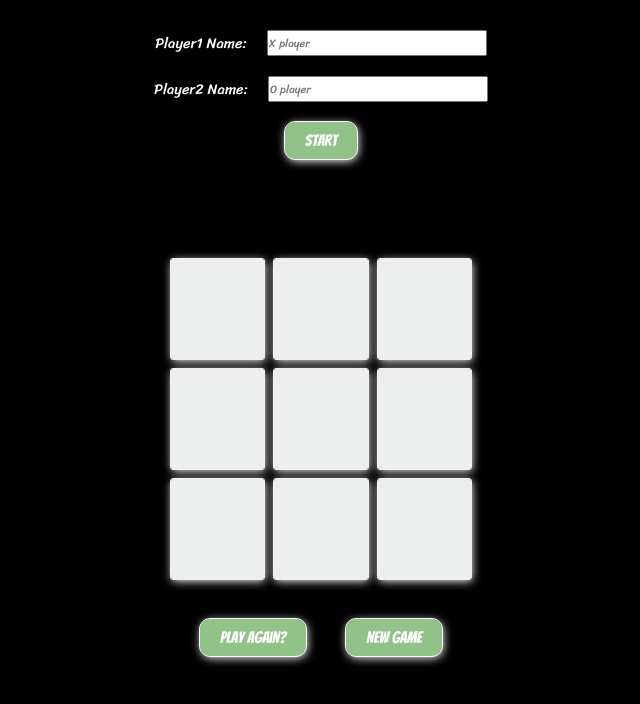
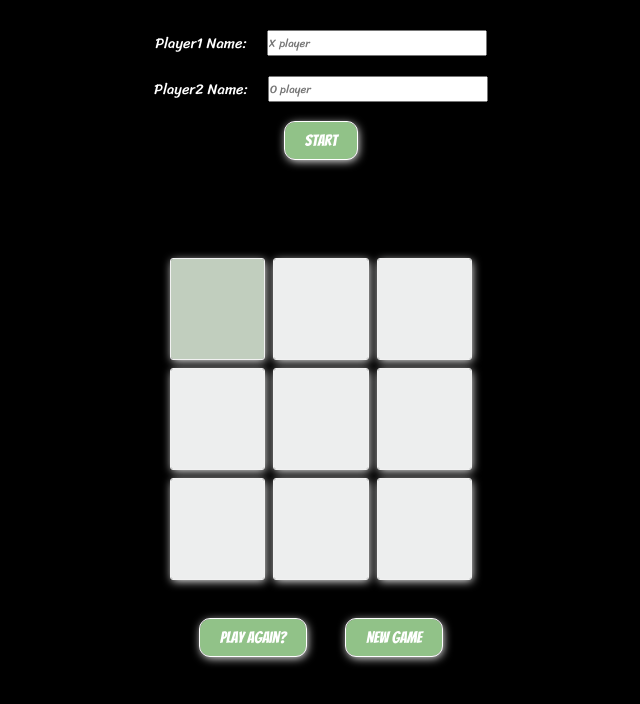
Before and after one commit to BeTous8/Tic-Tac-Toe, a plain HTML site: page index.html in a window 1280 px wide. In both pictures the pointer is over the button 536 px from the left and 309 px from the top of the page. Shown: the whole page, without its empty margins (319-959 px from the left). Drawn offline with nearby package versions, Linux system fonts and the light colour scheme; a web font is replaced by a local one.

Commit message:
final touch 5
Change the cells color when hover over it

[Ticket: 15]

```diff
--- a/style.css
+++ b/style.css
@@ -92,6 +92,10 @@ form button:hover {
     box-shadow: 1px 2px 10px rgb(255, 255, 255);
 }
 
+.cell:hover {
+    background-color: rgb(193, 206, 190);
+}
+
 .cell:active {
     transform: scale(1.2);
 }
```
